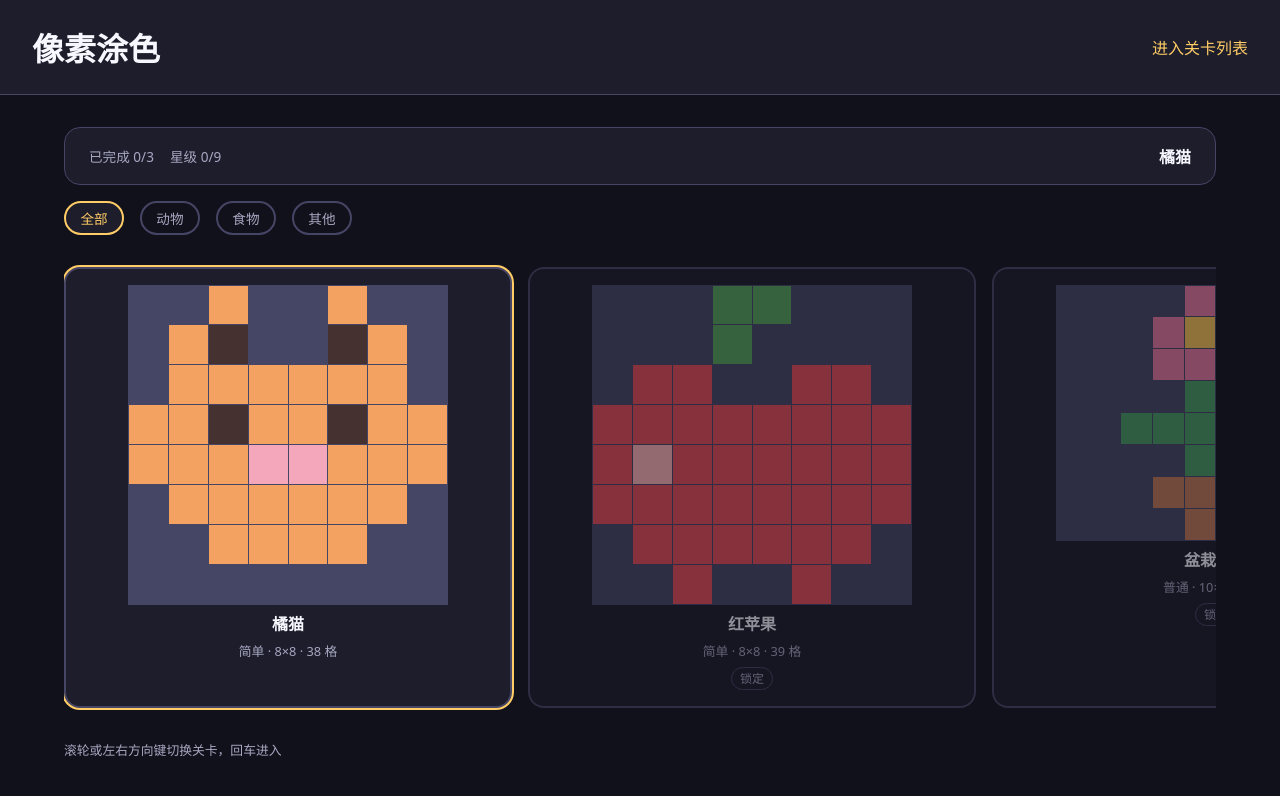
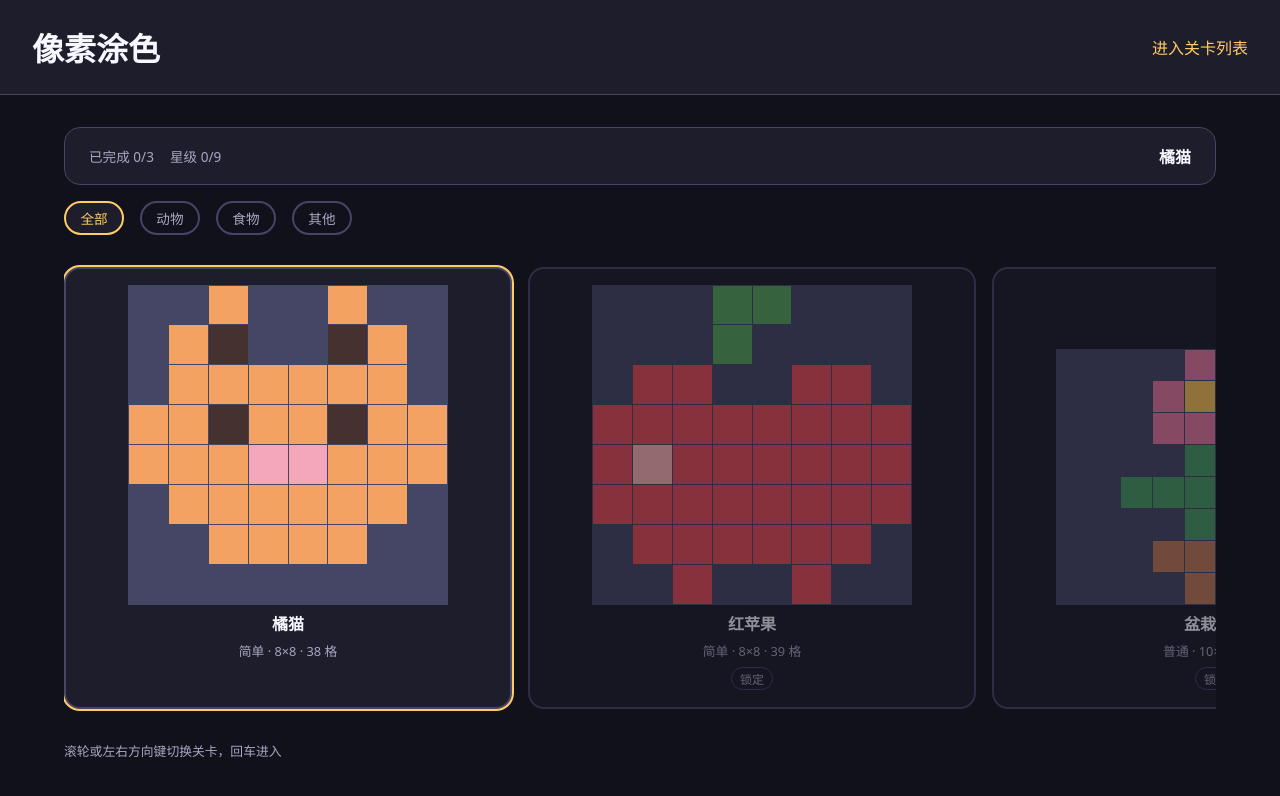
Before and after one commit to wangxilong123/PixelPainting, a Vue app: page /levels in a window 1280 px wide. Shown: the top 796 px of the page. Built offline with nearby package versions, Linux system fonts and the light colour scheme.

Commit message:
fix: 选关卡片的图片底部对齐
关卡长宽比不同，图片高度不一样，标题和状态跟着上下错位。
图片放进弹性区贴底排布，锁定和完成状态合并成等高的一行，一排卡片的图片底边落在同一条线上。

```diff
--- a/src/components/LevelCard.vue
+++ b/src/components/LevelCard.vue
@@ -31,17 +31,21 @@ function activate(): void {
     :aria-disabled="unlocked ? undefined : 'true'"
     @click="activate"
   >
+    <span class="level-figure">
       <img v-if="level.thumbnail" class="level-preview" :src="level.thumbnail" :alt="level.title" />
       <PixelPreview v-else class="level-preview" :level="level" />
+    </span>
     <span class="level-title">{{ level.title }}</span>
     <span class="level-meta">
       {{ difficultyLabels[level.difficulty] }} · {{ level.width }}×{{ level.height }} · {{ cellCount }} 格
     </span>
+    <span class="level-status">
       <span v-if="!unlocked" class="level-badge">锁定</span>
       <template v-else-if="completed">
         <span class="level-stars" aria-label="星级">{{ '★'.repeat(stars ?? 0) }}{{ '☆'.repeat(3 - (stars ?? 0)) }}</span>
         <span class="level-badge done">已完成</span>
       </template>
+    </span>
   </button>
 </template>
 
@@ -78,10 +82,28 @@ function activate(): void {
   opacity: 0.55;
 }
 
+/* 图片区吃掉卡片的剩余高度并让图片贴底，配上等高的状态行，
+   一排卡片的图片底边就落在同一条水平线上 */
+.level-figure {
+  display: flex;
+  flex: 1 1 auto;
+  align-items: flex-end;
+  justify-content: center;
+  width: 100%;
+}
+
 .level-preview {
   width: 100%;
   max-width: 20rem;
   object-fit: contain;
+}
+
+.level-status {
+  display: flex;
+  align-items: center;
+  justify-content: center;
+  gap: var(--space-2);
+  min-height: 1.5rem;
 }
 
 .level-title {
```
Lines whose indentation alone changed are shown as unchanged.
